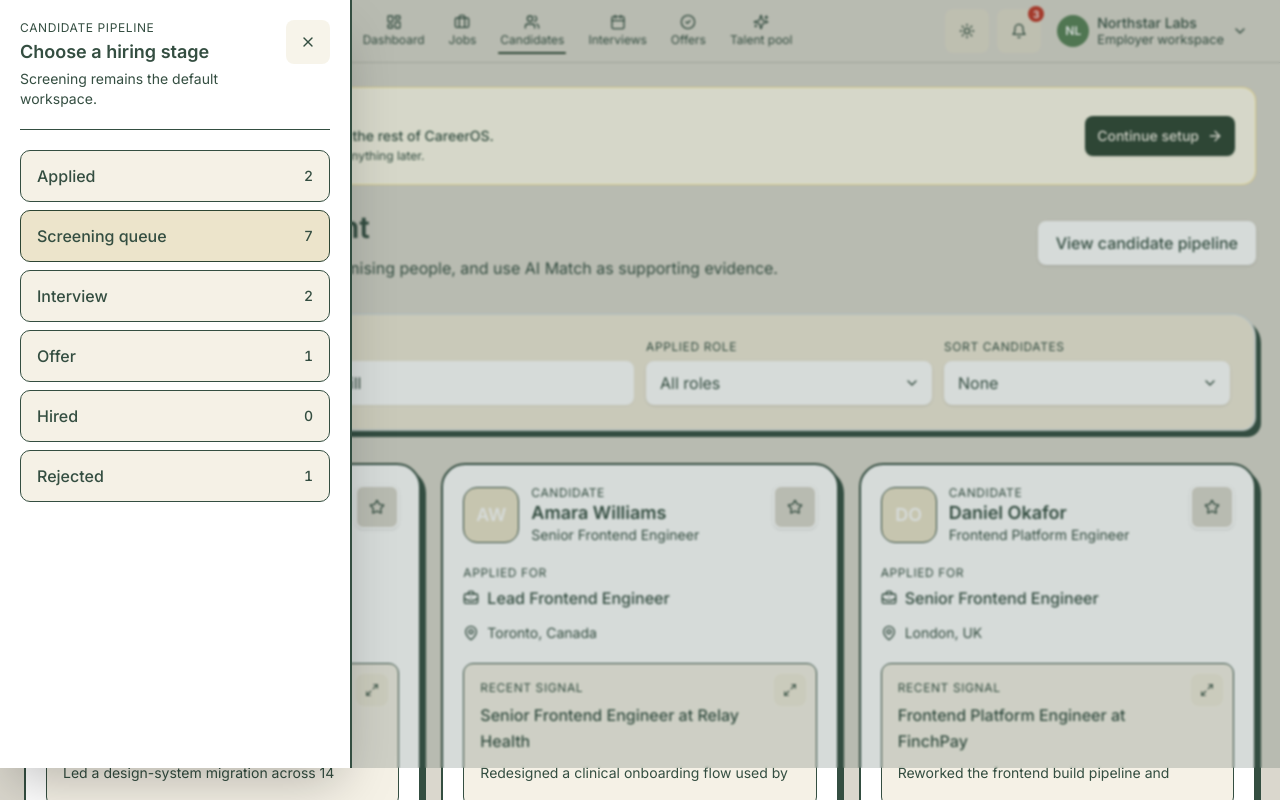
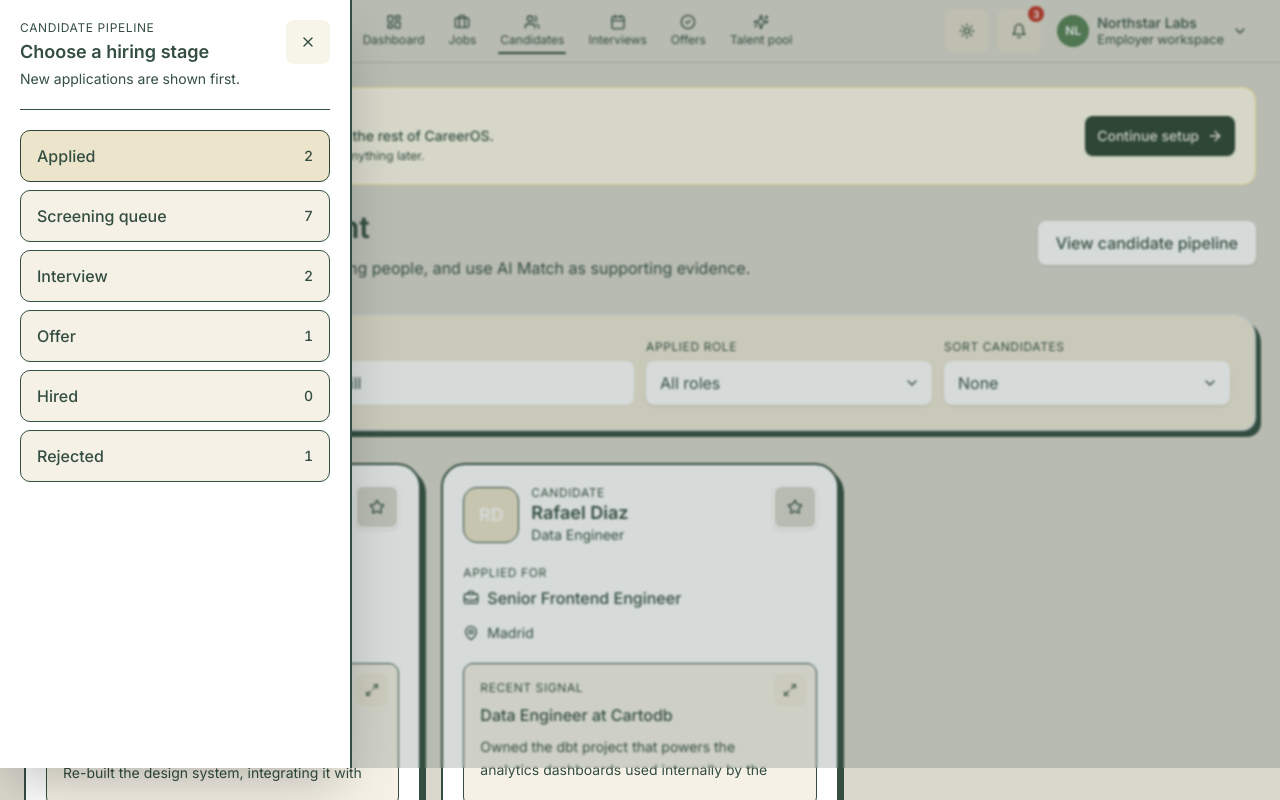
Before and after one commit to davidlaw373-glitch/talentbank-tech-hackathon-2cm, a Next.js app: page /employer/candidates in a window 1280 px wide. Both pictures are taken after a click on the button "View candidate pipeline". Shown: the top 800 px of the page. Built offline with nearby package versions, Linux system fonts and the light colour scheme.

Commit message:
feat: default candidates to applied queue

```diff
--- a/src/app/employer/candidates/page.tsx
+++ b/src/app/employer/candidates/page.tsx
@@ -51,7 +51,7 @@ export default function EmployerCandidatesPage() {
   const [filters, setFilters] =
     useState<CandidateDiscoveryFilters>(DEFAULT_FILTERS);
   const [candidateView, setCandidateView] =
-    useState<CandidateView>("Screening");
+    useState<CandidateView>("Applied");
   const [pipelineOpen, setPipelineOpen] = useState(false);
   const [starredIds, setStarredIds] = useState<Set<number>>(new Set());
 
@@ -109,7 +109,7 @@ export default function EmployerCandidatesPage() {
     <div className="relative space-y-8 pb-8">
       <PageHeading
         title="Candidate management"
-        description="Review the screening queue first, save promising people, and use AI Match as supporting evidence."
+        description="Review new applications first, save promising people, and use AI Match as supporting evidence."
         action={
           <Button
             type="button"
@@ -141,7 +141,7 @@ export default function EmployerCandidatesPage() {
                 <p className="text-caption">Candidate pipeline</p>
                 <h2 className="mt-1 text-subheading">Choose a hiring stage</h2>
                 <p className="mt-1 text-meta">
-                  Screening remains the default workspace.
+                  New applications are shown first.
                 </p>
               </div>
               <Button
```
Also changed, not shown: 1 other file (tests, documents, lock files or other folders).
